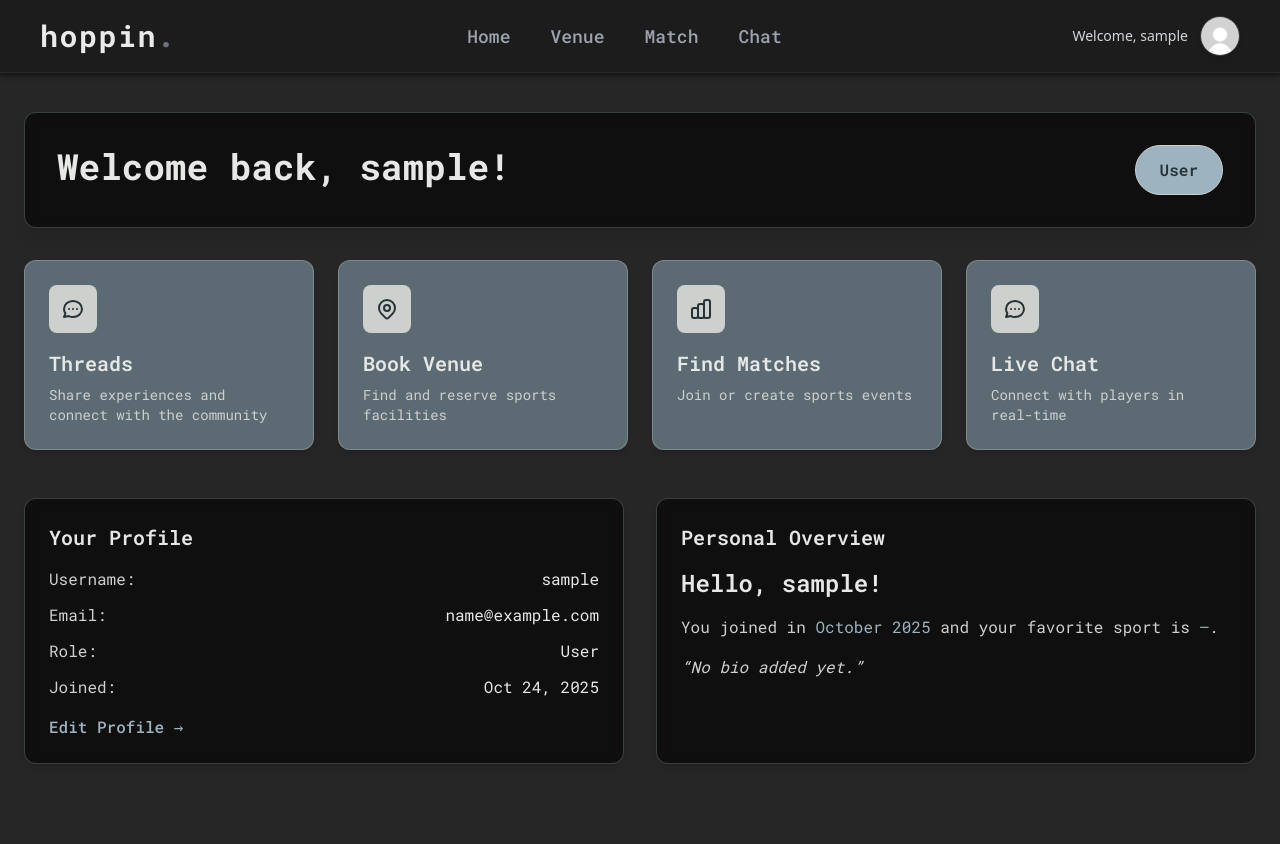
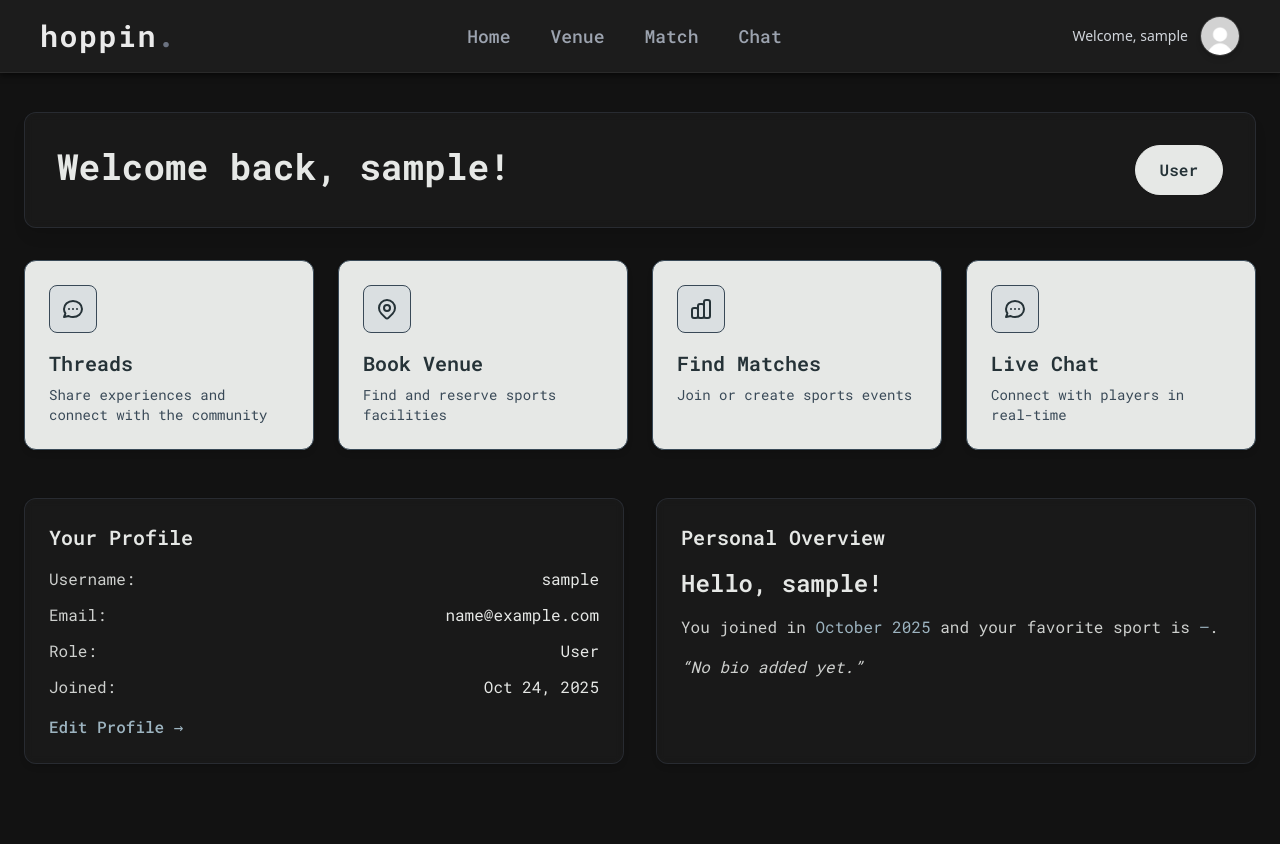
Before and after one commit to pbp-kelompok-f08/ProyekUTS, a Django app: page /dashboard/ in a window 1280 px wide. Run offline with Django 4.2, Linux system fonts and the light colour scheme; the visitor is signed in with stand-in values (Sample User, id 1); parts of the project's set-up code (start-up, migrations or seed data) failed here and were passed over; some libraries are stand-ins or nearby versions.

Commit message:
Styling dashboard & profile

```diff
--- a/accounts/templates/accounts/anonymous_profile.html
+++ b/accounts/templates/accounts/anonymous_profile.html
@@ -19,7 +19,7 @@
 
   <!-- Card -->
   <div id="anonCard"
-       class="opacity-0 translate-y-8 transition-all duration-700 ease-out bg-black border border-[#9DB4C0]/30 rounded-2xl p-10 max-w-md shadow-2xl backdrop-blur-sm hover:scale-[1.02] hover:shadow-[#9DB4C0]/30">
+       class="opacity-0 translate-y-8 transition-all duration-700 ease-out bg-[#1E1E1E] border border-[#4A5568]/30 rounded-2xl p-10 max-w-md shadow-2xl backdrop-blur-sm hover:scale-[1.02] hover:shadow-[#9DB4C0]/30">
 
     <img src="{% static 'accounts/img/anonymous.png' %}" alt="Anonymous"
          class="w-24 h-24 mx-auto mb-4 rounded-full bg-gradient-to-br from-purple-500 to-pink-500 object-cover shadow-lg hover:rotate-3 transition-transform duration-500">
--- a/accounts/templates/accounts/dashboard_user.html
+++ b/accounts/templates/accounts/dashboard_user.html
@@ -8,18 +8,18 @@
 <!-- Roboto Mono -->
 <link href="https://fonts.googleapis.com/css2?family=Roboto+Mono:wght@400;500;700&display=swap" rel="stylesheet">
 
-<div class="min-h-screen bg-[#262626] text-[#E6E8E6] pt-20" style="font-family: 'Roboto Mono', monospace;">
+<div class="min-h-screen bg-[#121212] text-[#E6E8E6] pt-20" style="font-family: 'Roboto Mono', monospace;">
   <div class="container mx-auto px-6 py-8">
 
     <!-- Welcome Section -->
-    <div class="bg-black/60 backdrop-blur-sm rounded-xl p-8 border border-[#9DB4C0]/30 mb-8 shadow-lg">
+    <div class="bg-[#1E1E1E]/60 backdrop-blur-sm rounded-xl p-8 border border-[#4A5568]/30 mb-8 shadow-lg">
       <div class="flex flex-col md:flex-row items-center justify-between">
         <div>
           <h1 class="text-4xl font-bold mb-2 text-[#E6E8E6]">Welcome back, {{ request.user.username }}!</h1>
         </div>
         <div class="mt-6 md:mt-0">
           <!-- Role badge -->
-          <div class="rounded-full px-6 py-3 bg-[#9DB4C0] border border-[#CED0CE] shadow-sm">
+          <div class="rounded-full px-6 py-3 bg-[#E6E8E6] border border-[#E6E8E6] shadow-sm">
             <span class="text-[#253237] font-semibold">{{ request.user.role|title }}</span>
           </div>
         </div>
@@ -31,8 +31,8 @@
 
       <!-- Threads -->
       <a href="/threads/"
-         class="bg-[#5C6B73] hover:bg-[#9DB4C0] hover:text-[#253237] border border-[#CED0CE]/30 rounded-xl p-6 transition-all duration-300 transform hover:scale-105 group shadow-md">
-        <div class="w-12 h-12 bg-[#CED0CE] group-hover:bg-[#E6E8E6] rounded-lg flex items-center justify-center mb-4 group-hover:scale-110 transition-transform">
+        class="bg-[#E6E8E6] hover:bg-[#DADFE1] text-[#253237] border border-[#394957] rounded-xl p-6 transition-all duration-300 transform hover:scale-105 group shadow-md">
+        <div class="w-12 h-12 bg-[#DADFE1] border border-[#394957] rounded-lg flex items-center justify-center mb-4 group-hover:scale-110 transition-transform">
           <svg class="w-6 h-6 text-[#253237]" fill="none" stroke="currentColor" viewBox="0 0 24 24">
             <path stroke-linecap="round" stroke-linejoin="round" stroke-width="2"
                   d="M8 12h.01M12 12h.01M16 12h.01M21 12c0 4.418-4.03 8-9
@@ -42,13 +42,14 @@
           </svg>
         </div>
         <h3 class="text-xl font-semibold mb-2">Threads</h3>
-        <p class="text-[#CED0CE] text-sm">Share experiences and connect with the community</p>
+        <p class="text-[#394957] text-sm">Share experiences and connect with the community</p>
       </a>
+
 
       <!-- Book Venue -->
       <a href="/booking-venue/"
-         class="bg-[#5C6B73] hover:bg-[#9DB4C0] hover:text-[#253237] border border-[#CED0CE]/30 rounded-xl p-6 transition-all duration-300 transform hover:scale-105 group shadow-md">
-        <div class="w-12 h-12 bg-[#CED0CE] group-hover:bg-[#E6E8E6] rounded-lg flex items-center justify-center mb-4 group-hover:scale-110 transition-transform">
+        class="bg-[#E6E8E6] hover:bg-[#DADFE1] text-[#253237] border border-[#394957] rounded-xl p-6 transition-all duration-300 transform hover:scale-105 group shadow-md">
+        <div class="w-12 h-12 bg-[#DADFE1] border border-[#394957] rounded-lg flex items-center justify-center mb-4 group-hover:scale-110 transition-transform">
           <svg class="w-6 h-6 text-[#253237]" fill="none" stroke="currentColor" viewBox="0 0 24 24">
             <path stroke-linecap="round" stroke-linejoin="round" stroke-width="2"
                   d="M17.657 16.657L13.414 20.9a1.998 1.998 0
@@ -60,13 +61,13 @@
           </svg>
         </div>
         <h3 class="text-xl font-semibold mb-2">Book Venue</h3>
-        <p class="text-[#CED0CE] text-sm">Find and reserve sports facilities</p>
+        <p class="text-[#394957] text-sm">Find and reserve sports facilities</p>
       </a>
 
       <!-- Find Matches -->
       <a href="/matches/"
-         class="bg-[#5C6B73] hover:bg-[#9DB4C0] hover:text-[#253237] border border-[#CED0CE]/30 rounded-xl p-6 transition-all duration-300 transform hover:scale-105 group shadow-md">
-        <div class="w-12 h-12 bg-[#CED0CE] group-hover:bg-[#E6E8E6] rounded-lg flex items-center justify-center mb-4 group-hover:scale-110 transition-transform">
+        class="bg-[#E6E8E6] hover:bg-[#DADFE1] text-[#253237] border border-[#394957] rounded-xl p-6 transition-all duration-300 transform hover:scale-105 group shadow-md">
+        <div class="w-12 h-12 bg-[#DADFE1] border border-[#394957] rounded-lg flex items-center justify-center mb-4 group-hover:scale-110 transition-transform">
           <svg class="w-6 h-6 text-[#253237]" fill="none" stroke="currentColor" viewBox="0 0 24 24">
             <path stroke-linecap="round" stroke-linejoin="round" stroke-width="2"
                   d="M9 19v-6a2 2 0 00-2-2H5a2 2
@@ -84,13 +85,13 @@
           </svg>
         </div>
         <h3 class="text-xl font-semibold mb-2">Find Matches</h3>
-        <p class="text-[#CED0CE] text-sm">Join or create sports events</p>
+        <p class="text-[#394957] text-sm">Join or create sports events</p>
       </a>
 
       <!-- Live Chat -->
       <a href="/liveChat/"
-         class="bg-[#5C6B73] hover:bg-[#9DB4C0] hover:text-[#253237] border border-[#CED0CE]/30 rounded-xl p-6 transition-all duration-300 transform hover:scale-105 group shadow-md">
-        <div class="w-12 h-12 bg-[#CED0CE] group-hover:bg-[#E6E8E6] rounded-lg flex items-center justify-center mb-4 group-hover:scale-110 transition-transform">
+        class="bg-[#E6E8E6] hover:bg-[#DADFE1] text-[#253237] border border-[#394957] rounded-xl p-6 transition-all duration-300 transform hover:scale-105 group shadow-md">
+        <div class="w-12 h-12 bg-[#DADFE1] border border-[#394957] rounded-lg flex items-center justify-center mb-4 group-hover:scale-110 transition-transform">
           <svg class="w-6 h-6 text-[#253237]" fill="none" stroke="currentColor" viewBox="0 0 24 24">
             <path stroke-linecap="round" stroke-linejoin="round" stroke-width="2"
                   d="M8 12h.01M12 12h.01M16 12h.01M21 12c0
@@ -105,13 +106,13 @@
           </svg>
         </div>
         <h3 class="text-xl font-semibold mb-2">Live Chat</h3>
-        <p class="text-[#CED0CE] text-sm">Connect with players in real-time</p>
+        <p class="text-[#394957] text-sm">Connect with players in real-time</p>
       </a>
     </div>
 
     <!-- Profile Summary -->
     <div class="grid lg:grid-cols-2 gap-8 mb-12">
-      <div class="bg-black/60 backdrop-blur-sm rounded-xl p-6 border border-[#9DB4C0]/30 shadow-md">
+      <div class="bg-[#1E1E1E]/60 backdrop-blur-sm rounded-xl p-6 border border-[#4A5568]/30 shadow-md">
         <h3 class="text-xl font-semibold mb-4 text-[#E6E8E6]">Your Profile</h3>
         <div class="space-y-3">
           <div class="flex justify-between"><span class="text-[#CED0CE]">Username:</span><span>{{ request.user.username }}</span></div>
@@ -123,7 +124,7 @@
       </div>
 
       <!-- Personal Overview -->
-      <div class="bg-black/60 backdrop-blur-sm rounded-xl p-6 border border-[#9DB4C0]/30 shadow-md">
+      <div class="bg-[#1E1E1E]/60 backdrop-blur-sm rounded-xl p-6 border border-[#4A5568]/30 shadow-md">
         <h3 class="text-xl font-semibold mb-4 text-[#E6E8E6]">Personal Overview</h3>
         <div class="space-y-4 text-[#E6E8E6]">
           <h2 class="text-2xl font-semibold">Hello, {{ request.user.username }}!</h2>
@@ -137,7 +138,6 @@
         </div>
       </div>
 
-
   </div>
 </div>
 {% endblock %}
```
Also changed, not shown: accounts/templates/accounts/profile.html (+6 -6 lines), accounts/templates/accounts/public_profile.html (+4 -4 lines). Lines whose indentation alone changed are shown as unchanged.
